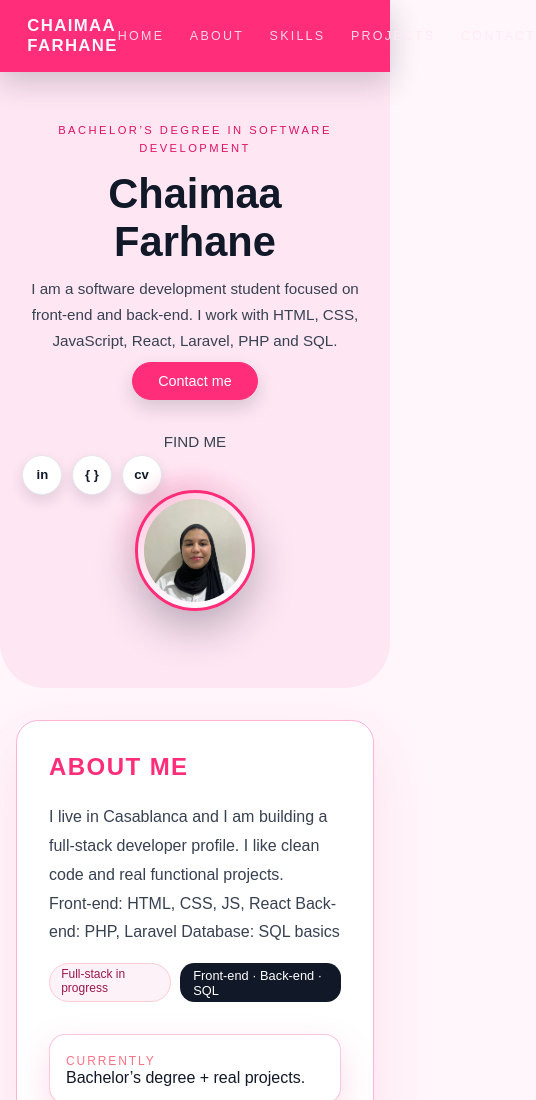
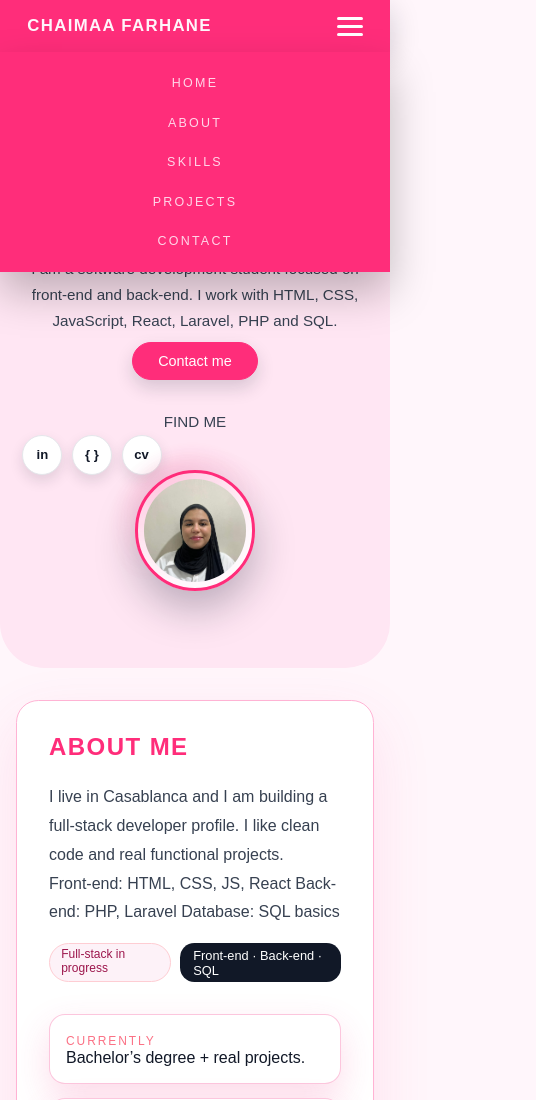
Before and after one commit to ch0803-dev/portfolio2, a plain HTML site: page index.html in a window 390 px wide. Shown: the top 1100 px of the page, 536 px wide, since content can reach past the window. Drawn offline with Linux system fonts and the light colour scheme.

Commit message:
mise à jour du portfolio2

```diff
--- a/index.html
+++ b/index.html
@@ -13,6 +13,15 @@
   <div class="logo-block">
     <span class="logo-text">Chaimaa Farhane</span>
   </div>
+
+  <!-- bouton hamburger -->
+  <input type="checkbox" id="menu-toggle">
+  <label for="menu-toggle" class="menu-icon">
+    <span></span>
+    <span></span>
+    <span></span>
+  </label>
+
   <nav class="lien">
     <a href="#home">HOME</a>
     <a href="#about">ABOUT</a>
@@ -21,6 +30,7 @@
     <a href="#contact">CONTACT</a>
   </nav>
 </header>
+
 
 <main>
 
--- a/style.css
+++ b/style.css
@@ -9,6 +9,62 @@
   --text-main:#111827;
   --text-muted:#4b5563;
 }
+/* ===== MENU RESPONSIVE ===== */
+
+#menu-toggle{
+  display:none;
+}
+
+.menu-icon{
+  display:none;
+  flex-direction:column;
+  cursor:pointer;
+  gap:5px;
+}
+
+.menu-icon span{
+  width:26px;
+  height:3px;
+  background:white;
+  border-radius:3px;
+}
+
+/* MOBILE / TABLETTE */
+@media (max-width: 900px){
+
+  .menu-icon{
+    display:flex;
+  }
+
+  .lien{
+    position:absolute;
+    top:100%;
+    left:0;
+    width:100%;
+    background:var(--primary);
+    flex-direction:column;
+    align-items:center;
+    gap:1.2rem;
+    padding:1.5rem 0;
+    display:none;
+    box-shadow:0 20px 40px rgba(0,0,0,.25);
+  }
+
+  .lien a{
+    font-size:.85rem;
+  }
+
+  #menu-toggle:checked + .menu-icon + .lien{
+    display:flex;
+    animation:menuSlide .3s ease;
+  }
+}
+
+@keyframes menuSlide{
+  from{opacity:0;transform:translateY(-10px)}
+  to{opacity:1;transform:translateY(0)}
+}
+
 
 html{scroll-behavior:smooth}
 body{
```
